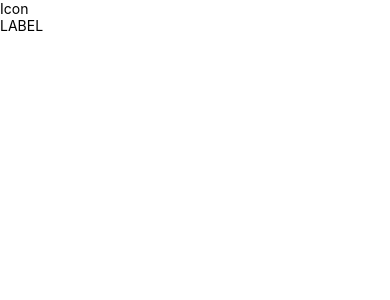
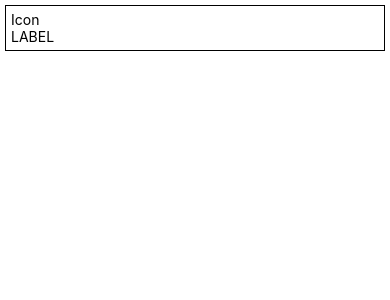
Before and after one commit to faisol35/MyProject, a React Native app: screen / in a window 390 px wide. Shown: the top 300 px of the page. Built offline with nearby package versions, Linux system fonts and the light colour scheme.

Commit message:
mengedit tapilan menu icon

```diff
--- a/src/component/MenuIcon.jsx
+++ b/src/component/MenuIcon.jsx
@@ -3,15 +3,21 @@ import React from 'react';
 
 const MenuIcon = () => {
   return (
-    <TouchableOpacity>
-      <View>
-        <Text>Icon</Text>
+    <TouchableOpacity style={styles.box}>
+      <View style={styles.garis}>
+        <Text style={styles.text}>Icon</Text>
       </View>
-      <Text>LABEL</Text>
+      <Text style={styles.text}>LABEL</Text>
     </TouchableOpacity>
   );
 };
 
 export default MenuIcon;
 
-const styles = StyleSheet.create({});
+const styles = StyleSheet.create({
+  box: {
+    borderWidth: 1,
+    margin: 5,
+    padding: 5,
+  },
+});
```
